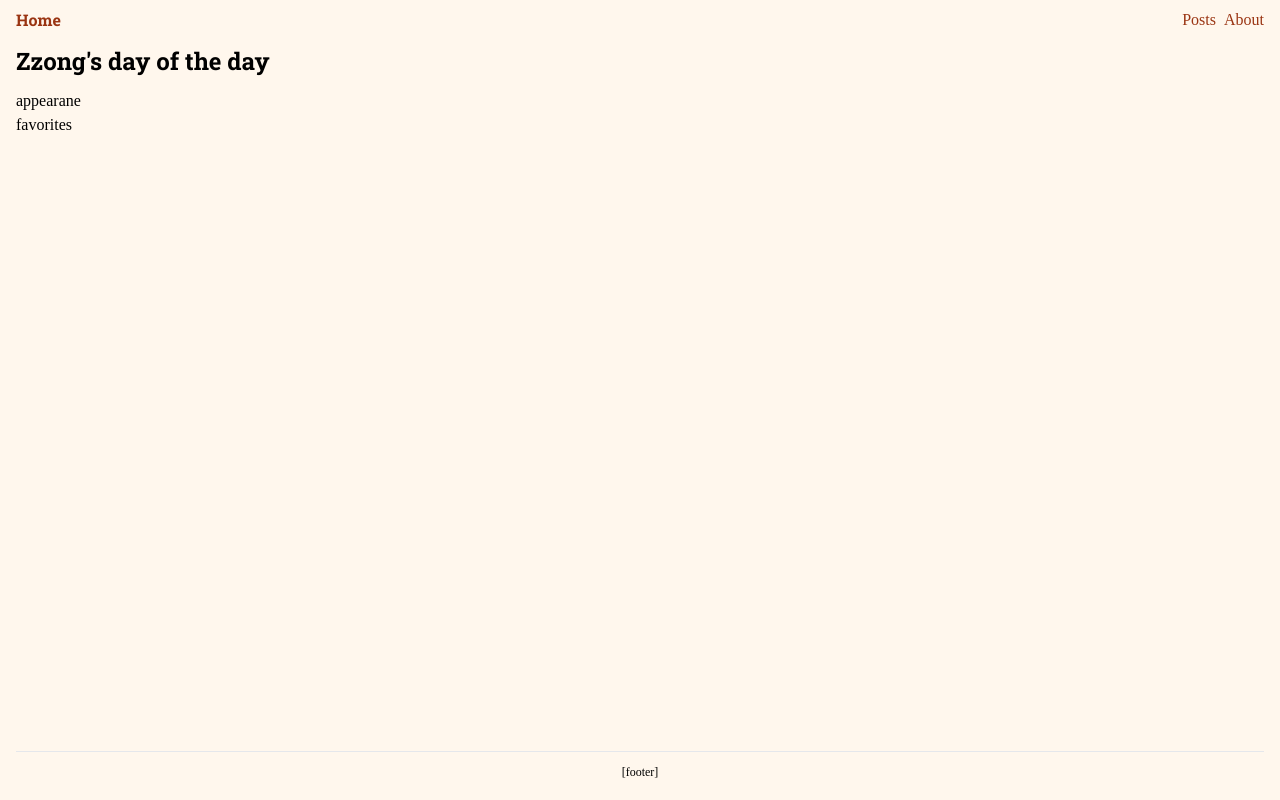
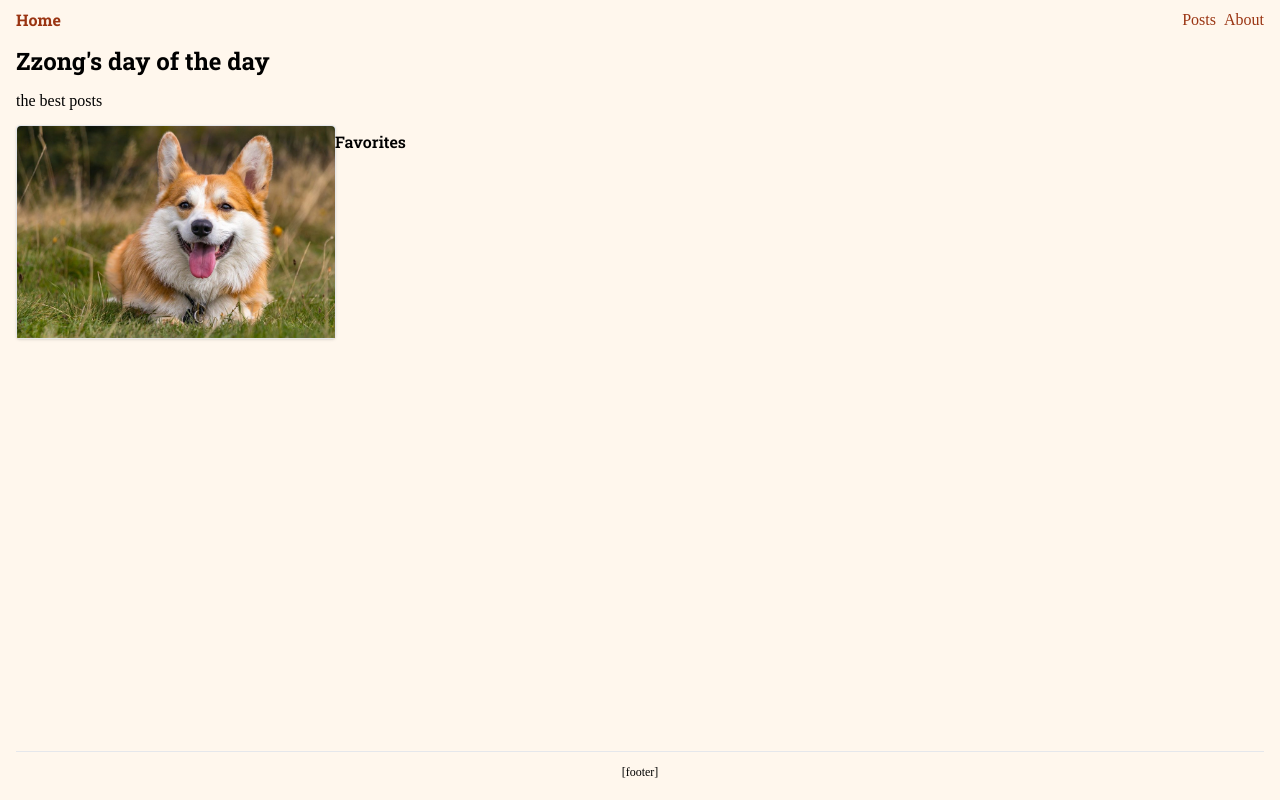
Before and after one commit to pouryourlove/next.js-project, a Next.js app: page / in a window 1280 px wide. Built offline with nearby package versions, Linux system fonts and the light colour scheme.

Commit message:
home page changed

```diff
--- a/app/page.jsx
+++ b/app/page.jsx
@@ -1,19 +1,27 @@
 "use client";
 import Heading from "@/components/Heading";
 import Link from "next/link";
+
 
 export default function HomePage() {
   return (
     <>
       <Heading>Zzong's day of the day</Heading>
-      <ul>
-        <li>
-          <Link href="/posts/appearance">appearane</Link>
-        </li>
-        <li>
-          <Link href="/posts/favorites">favorites</Link>
-        </li>
-      </ul>
+      <p className="pb-3">the best posts</p>
+     <div className="bg-white border rounded shadow w-80 hover:shadow-xl">
+          <Link href="./posts/favorites" className="flex">
+            <img
+              src="/images/doggie2.jpg"
+              alt=""
+              width="320"
+              height="180"
+              className="rounded-t"
+            />
+
+            <h2 className="py-1 text-center font-semibold font-roboto_slab">Favorites</h2>
+          </Link>
+        </div>
+
     </>
   );
 }
--- a/app/posts/page.jsx
+++ b/app/posts/page.jsx
@@ -21,7 +21,7 @@ export default function PostPage() {
           </Link>
         </li>
         <li className="bg-white border rounded shadow w-80 hover:shadow-xl">
-          <Link href="./posts/favorites">
+          <Link href="/posts/favorites">
             <img
               src="/images/doggie2.jpg"
               alt=""
```
